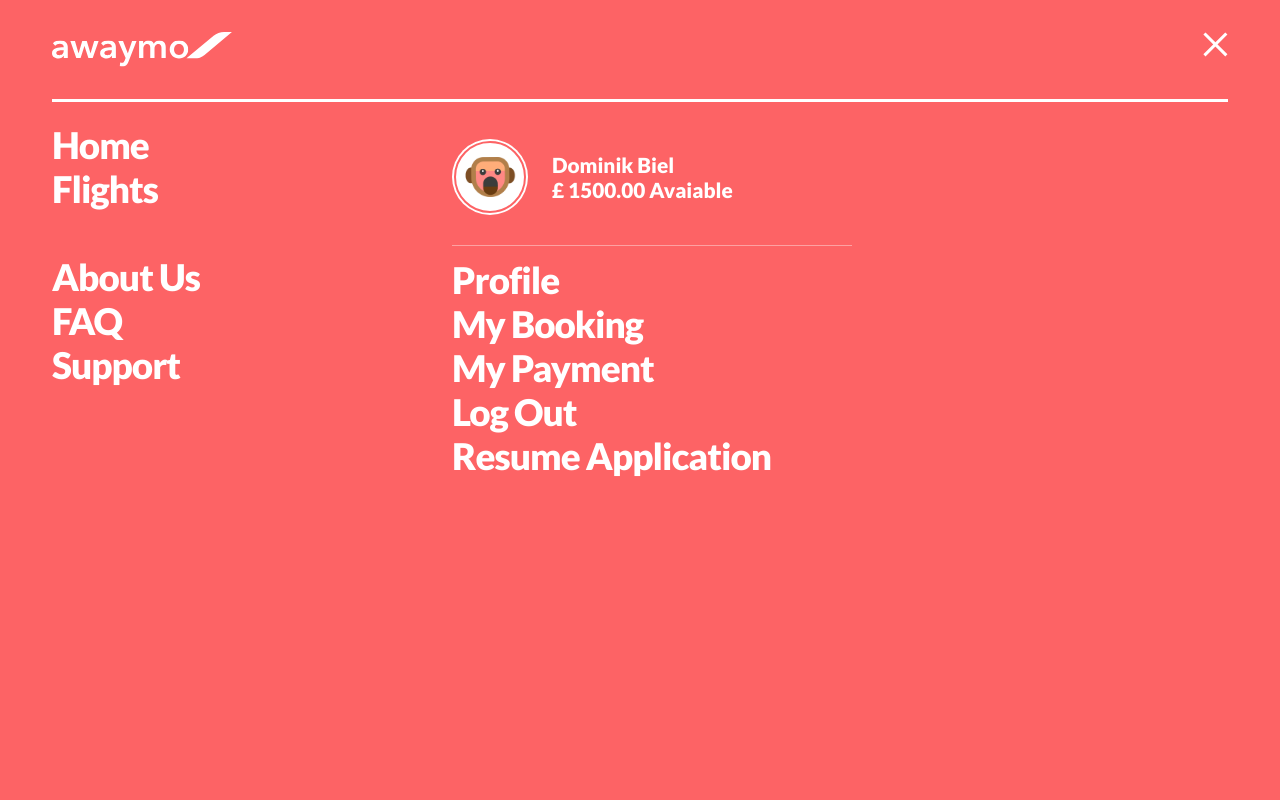
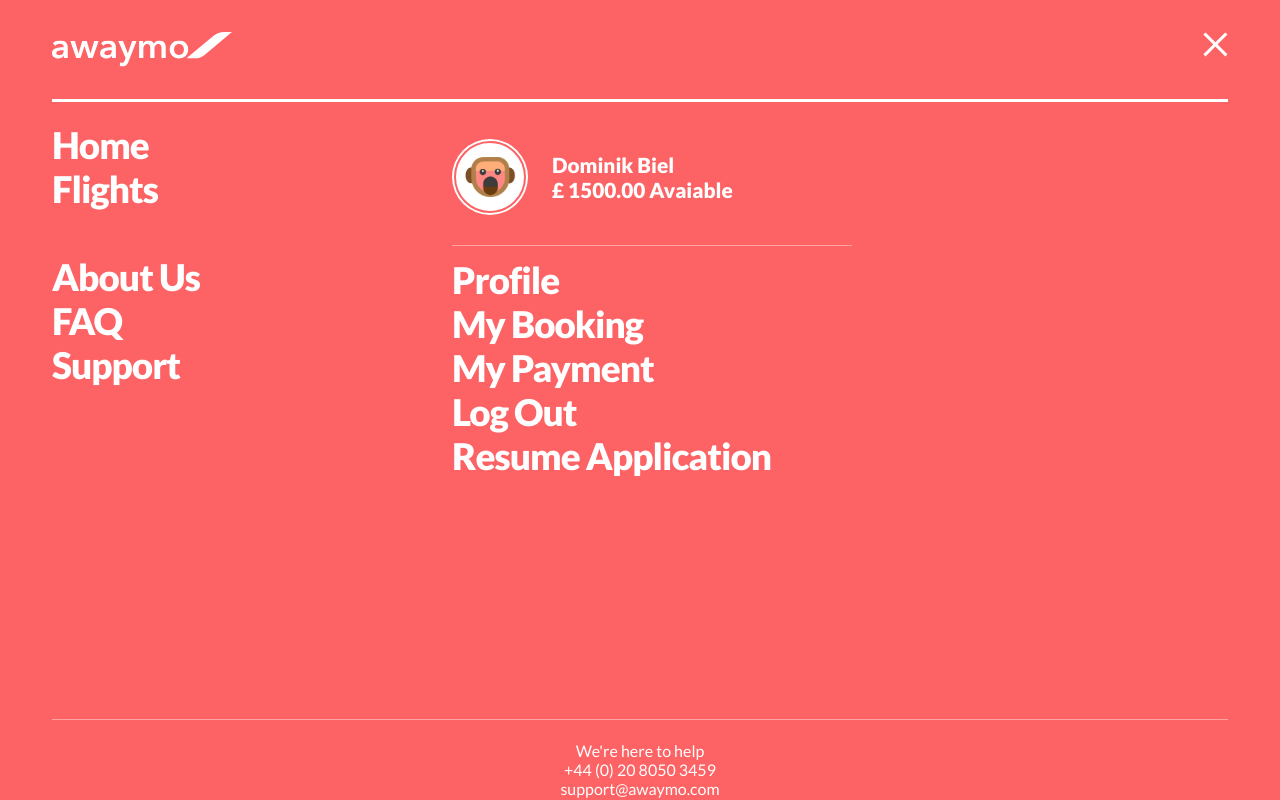
Before and after one commit to Pyot/react-menu, a React (Create React App) app: page / in a window 1280 px wide. Built offline with nearby package versions, Linux system fonts and the light colour scheme.

Commit message:
Footer added

```diff
--- a/src/components/Menus/DesktopMenu/Body/Body.jsx
+++ b/src/components/Menus/DesktopMenu/Body/Body.jsx
@@ -12,7 +12,7 @@ export const List = styled.ul`
     padding: 0px;
     letter-spacing: -1px;
 `
-export const Wrapper = styled.div`
+export const BodyWrapper = styled.div`
     flex: 1;
     max-width: 400px;
 `
--- a/src/components/Menus/DesktopMenu/DesktopMenuContainer.jsx
+++ b/src/components/Menus/DesktopMenu/DesktopMenuContainer.jsx
@@ -3,10 +3,10 @@ import styled from 'styled-components';
 import { v4 } from 'uuid';
 
 import { Header, Logo, Button, Close } from 'components/Menus/DesktopMenu/Header/Header';
-import { Body, List, Wrapper } from 'components/Menus/DesktopMenu/Body/Body';
+import { Body, List, BodyWrapper } from 'components/Menus/DesktopMenu/Body/Body';
 import ListItem from 'components/Menus/DesktopMenu/ListItem/ListItem';
 import UserBadge from 'components/Menus/DesktopMenu/UserBadge/UserBadge';
-
+import { Footer, Line } from 'components/Menus/DesktopMenu/Footer/Footer';
 
 const Menu = styled.header`
     position: fixed;
@@ -23,12 +23,11 @@ const MenuWrapper = styled.div`
     max-width: 1236px;
     margin: auto;
     padding: 0px 52px;
-
 `
 
 
 const DesktopMenuContainer = ({ data }) => {
-    return(
+    return (
         <Menu>
             <MenuWrapper>
                 <Header>
@@ -38,12 +37,12 @@ const DesktopMenuContainer = ({ data }) => {
                     </Button>
                 </Header>
                 <Body>
-                <Wrapper>
+                    <BodyWrapper>
                         <List>
                             {data.desktopMain.map(item => <ListItem key={v4()} item={item} type={'main-menu'} />)}
                         </List>
-                </Wrapper>
-                <Wrapper>
+                    </BodyWrapper>
+                    <BodyWrapper>
                         <UserBadge
                             name={data.user.name}
                             available={data.user.available}
@@ -52,8 +51,14 @@ const DesktopMenuContainer = ({ data }) => {
                         <List>
                             {data.desktopUser.map(item => <ListItem key={v4()} item={item} type={'user-menu'} />)}
                         </List>
-                </Wrapper>
+                    </BodyWrapper>
                 </Body>
+                <Footer>
+                        <Line/>
+                        <div>We're here to help</div>
+                        <div>+44 (0) 20 8050 3459</div>
+                        <div>support@awaymo.com</div>
+                </Footer>
             </MenuWrapper>
         </Menu>
     )
--- /dev/null
+++ b/src/components/Menus/DesktopMenu/Footer/Footer.jsx
@@ -0,0 +1,15 @@
+import React from 'react';
+import styled from 'styled-components';
+
+export const Footer = styled.div`
+    display: flex;
+    flex-direction: column;
+    justify-content: flex-end;
+    align-items: center;
+    min-height: 40vh;
+`
+export const Line = styled.div`
+    width: 100%;
+    border-top: 1px solid #fda1a2;
+    margin-bottom: 21px;
+`
```
Also changed, not shown: 1 other file (tests, documents, lock files or other folders). Lines whose indentation alone changed are shown as unchanged.
